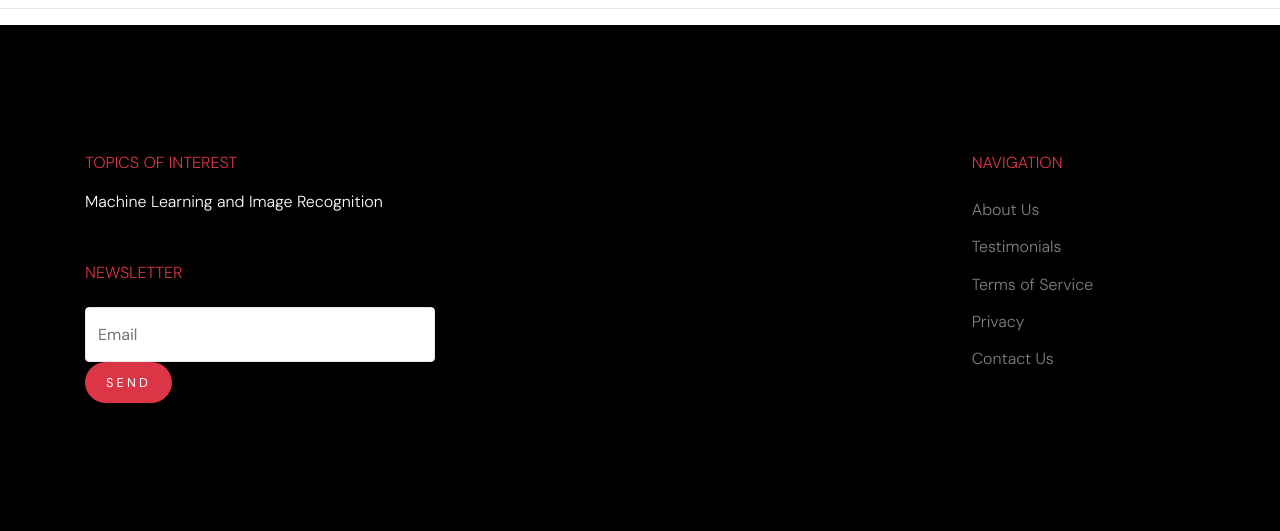
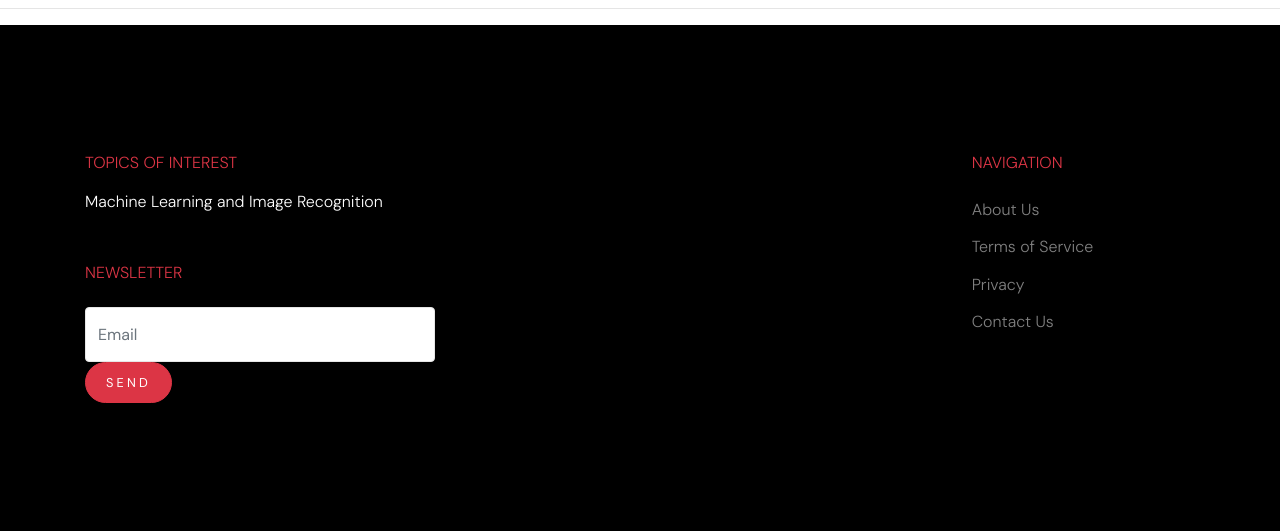
Before and after one commit to virinchi123/Braindle, a Django app: page /projects.html in a window 1280 px wide. Shown: the part 1168-1699 px from the top of the page. Run offline with Django 3.2, Linux system fonts and the light colour scheme; data that the repository does not hold is empty; parts of the project's set-up code (start-up, migrations or seed data) failed here and were passed over; some libraries are stand-ins or nearby versions; some web fonts are replaced.

Commit message:
Update projects.html

```diff
--- a/Braindle/templates/projects.html
+++ b/Braindle/templates/projects.html
@@ -154,7 +154,7 @@
                 <h2 class="footer-heading mb-4">Navigation</h2>
                 <ul class="list-unstyled">
                   <li><a href="#">About Us</a></li>
-                  <li><a href="#">Testimonials</a></li>
+
                   <li><a href="#">Terms of Service</a></li>
                   <li><a href="#">Privacy</a></li>
                   <li><a href="#">Contact Us</a></li>
```
